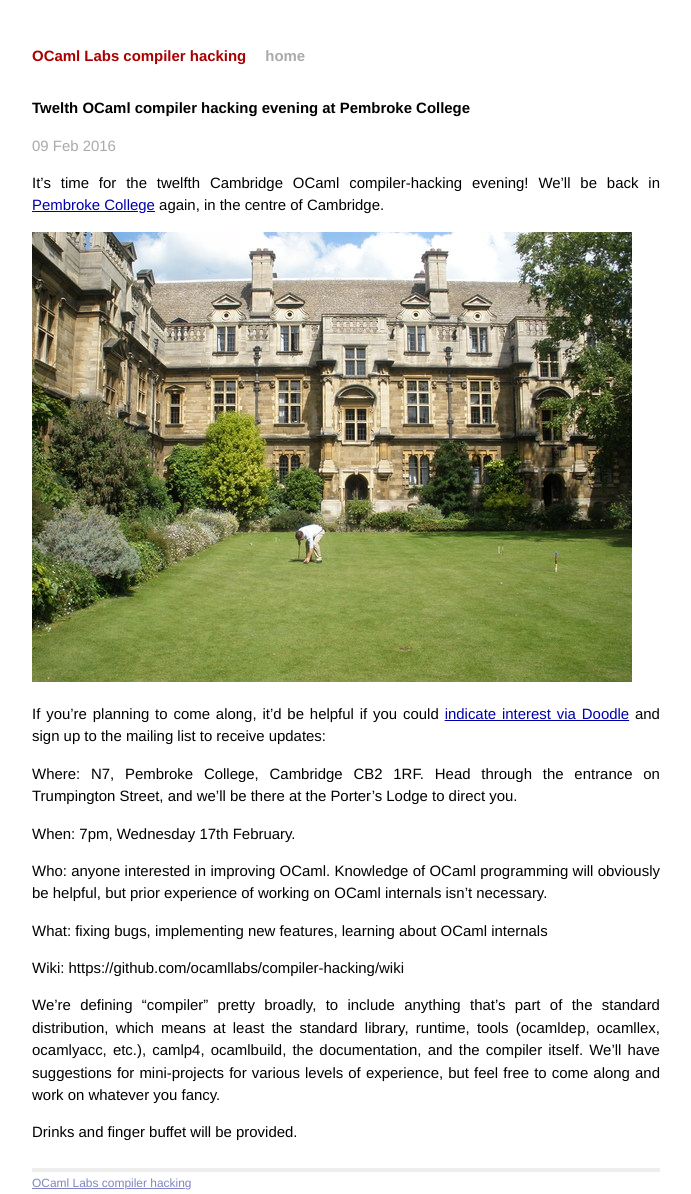
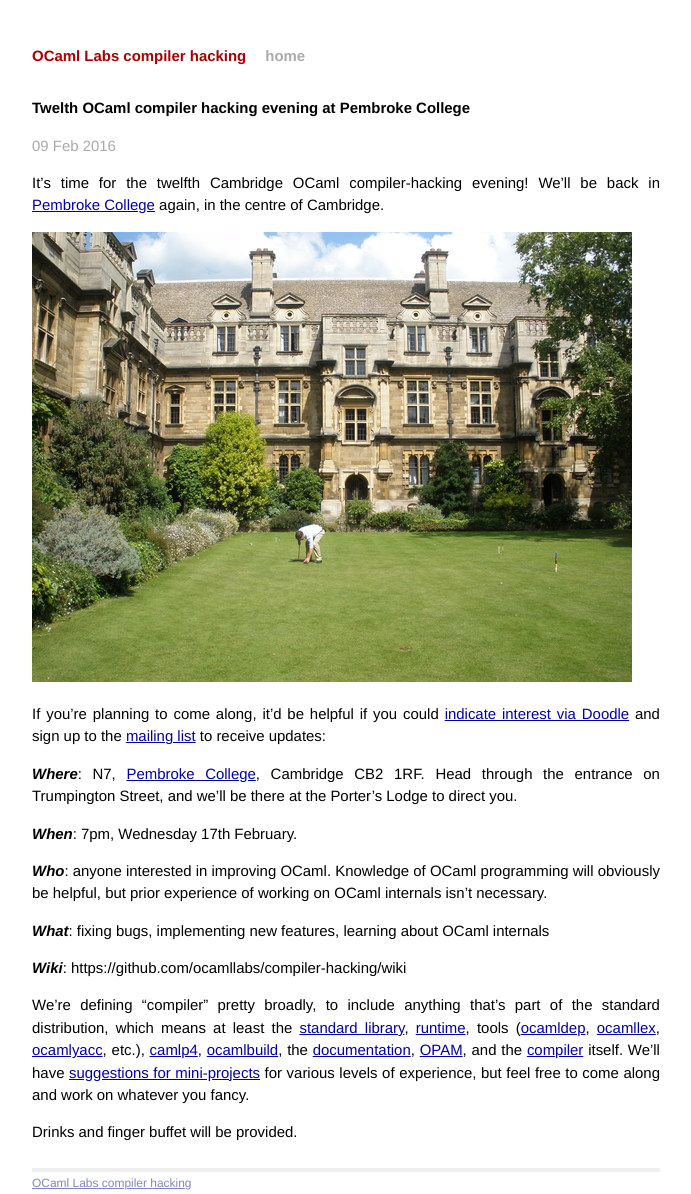
Before and after one commit to ocamllabs/compiler-hacking, a Jekyll site: the page built from blog/_posts/2016-02-09-compiler-hacking-returns-to-pembroke.md, in a window 1280 px wide. Shown: the whole page, without its empty margins (294-985 px from the left). Built offline with Jekyll 4.4.1, drawn with Linux system fonts in a browser that asks for light colours; Markdown is read by kramdown in place of the engine named in the settings.

Commit message:
Links and formatting

```diff
--- a/blog/_posts/2016-02-09-compiler-hacking-returns-to-pembroke.md
+++ b/blog/_posts/2016-02-09-compiler-hacking-returns-to-pembroke.md
@@ -8,19 +8,19 @@ It's time for the twelfth Cambridge OCaml compiler-hacking evening! We'll be bac
 
 ![Pembroke](/compiler-hacking/imgs/pembroke_new_court.jpg)
 
-If you're planning to come along, it'd be helpful if you could [indicate interest via Doodle][doodle] and sign up to the mailing list to receive updates:
+If you're planning to come along, it'd be helpful if you could [indicate interest via Doodle][doodle] and sign up to the [mailing list](http://lists.ocaml.org/listinfo/cam-compiler-hacking) to receive updates:
 
-Where: N7, Pembroke College, Cambridge CB2 1RF. Head through the entrance on Trumpington Street, and we'll be there at the Porter's Lodge to direct you.
+_**Where**_: N7, [Pembroke College](https://www.google.co.uk/maps/place/Pembroke+College/@52.2018741,0.1177328,17z/data=!3m1!4b1!4m2!3m1!1s0x47d870a2a3162b45:0x178705666a5d2498), Cambridge CB2 1RF. Head through the entrance on Trumpington Street, and we'll be there at the Porter's Lodge to direct you.
 
-When: 7pm, Wednesday 17th February.
+_**When**_: 7pm, Wednesday 17th February.
 
-Who: anyone interested in improving OCaml. Knowledge of OCaml programming will obviously be helpful, but prior experience of working on OCaml internals isn't necessary.
+_**Who**_: anyone interested in improving OCaml. Knowledge of OCaml programming will obviously be helpful, but prior experience of working on OCaml internals isn't necessary.
 
-What: fixing bugs, implementing new features, learning about OCaml internals
+_**What**_: fixing bugs, implementing new features, learning about OCaml internals
 
-Wiki: https://github.com/ocamllabs/compiler-hacking/wiki
+_**Wiki**_: https://github.com/ocamllabs/compiler-hacking/wiki
 
-We're defining "compiler" pretty broadly, to include anything that's part of the standard distribution, which means at least the standard library, runtime, tools (ocamldep, ocamllex, ocamlyacc, etc.), camlp4, ocamlbuild, the documentation, and the compiler itself. We'll have suggestions for mini-projects for various levels of experience, but feel free to come along and work on whatever you fancy.
+We're defining "compiler" pretty broadly, to include anything that's part of the standard distribution, which means at least the [standard library](https://github.com/ocaml/ocaml/tree/trunk/stdlib), [run](https://github.com/ocaml/ocaml/tree/trunk/byterun)[time](https://github.com/ocaml/ocaml/tree/trunk/asmrun), tools ([ocamldep](http://caml.inria.fr/pub/docs/manual-ocaml/depend.html), [ocamllex](https://realworldocaml.org/v1/en/html/parsing-with-ocamllex-and-menhir.html), [ocamlyacc](http://caml.inria.fr/pub/docs/manual-ocaml-4.00/manual026.html), etc.), [camlp4](https://github.com/ocaml/camlp4), [ocamlbuild](http://caml.inria.fr/pub/docs/manual-ocaml-400/manual032.html), the [documentation](https://github.com/ocaml/ocaml-manual), [OPAM](https://opam.ocaml.org/), and the [compiler](https://github.com/ocaml/ocaml) itself. We'll have [suggestions for mini-projects](https://github.com/ocamllabs/compiler-hacking/wiki/Things-to-work-on) for various levels of experience, but feel free to come along and work on whatever you fancy.
 
 Drinks and finger buffet will be provided.
 
```
